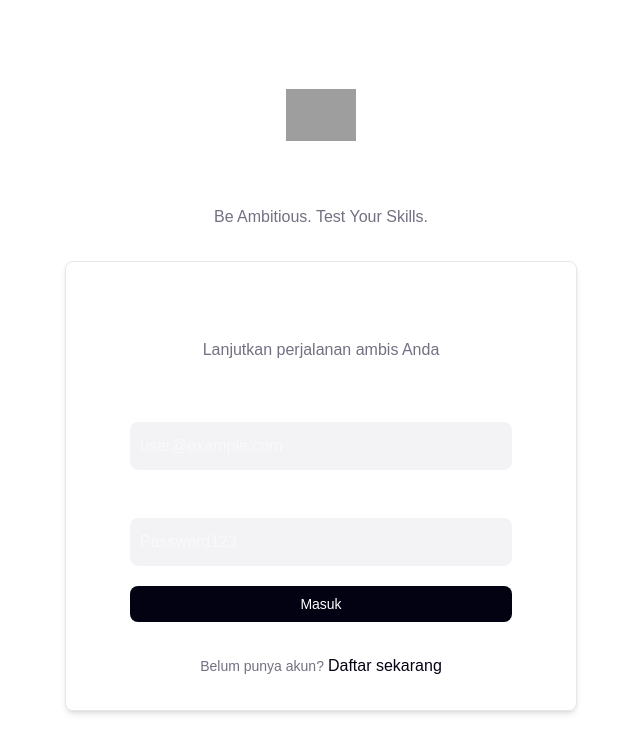
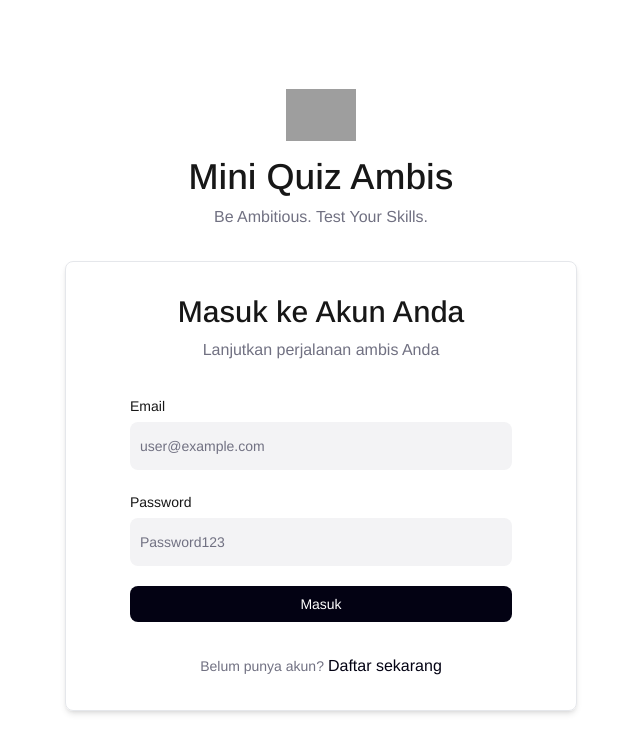
Before and after one commit to Hasbi-DOM/mini-quiz-ambisius-academy, a Next.js app: page / in a window 1280 px wide. Shown: the top 752 px of the page, without its empty margins (319-959 px from the left). Built offline with nearby package versions, Linux system fonts and the light colour scheme; grey boxes are pictures that could not be loaded.

Commit message:
:sparkles: Update CSS

```diff
--- a/src/app/globals.css
+++ b/src/app/globals.css
@@ -2,7 +2,7 @@
 
 :root {
   --background: #ffffff;
-  --foreground: #ffffff;
+  --foreground: #171717;
 }
 
 @theme inline {
@@ -14,13 +14,19 @@
 
 @media (prefers-color-scheme: dark) {
   :root {
-    --background: #ededed;
-    --foreground: #ededed;
+    --background: #ffffff;
+    --foreground: #0a0a0a;
   }
 }
 
 body {
   background: var(--background);
   color: var(--foreground);
-  font-family: Arial, Helvetica, sans-serif;
+  font-family: var(--font-arimo), sans-serif;
 }
+
+input::placeholder {
+  color: #717182;
+  font-size: 14px;
+  font-family: var(--font-arimo), sans-serif;
+}
```
